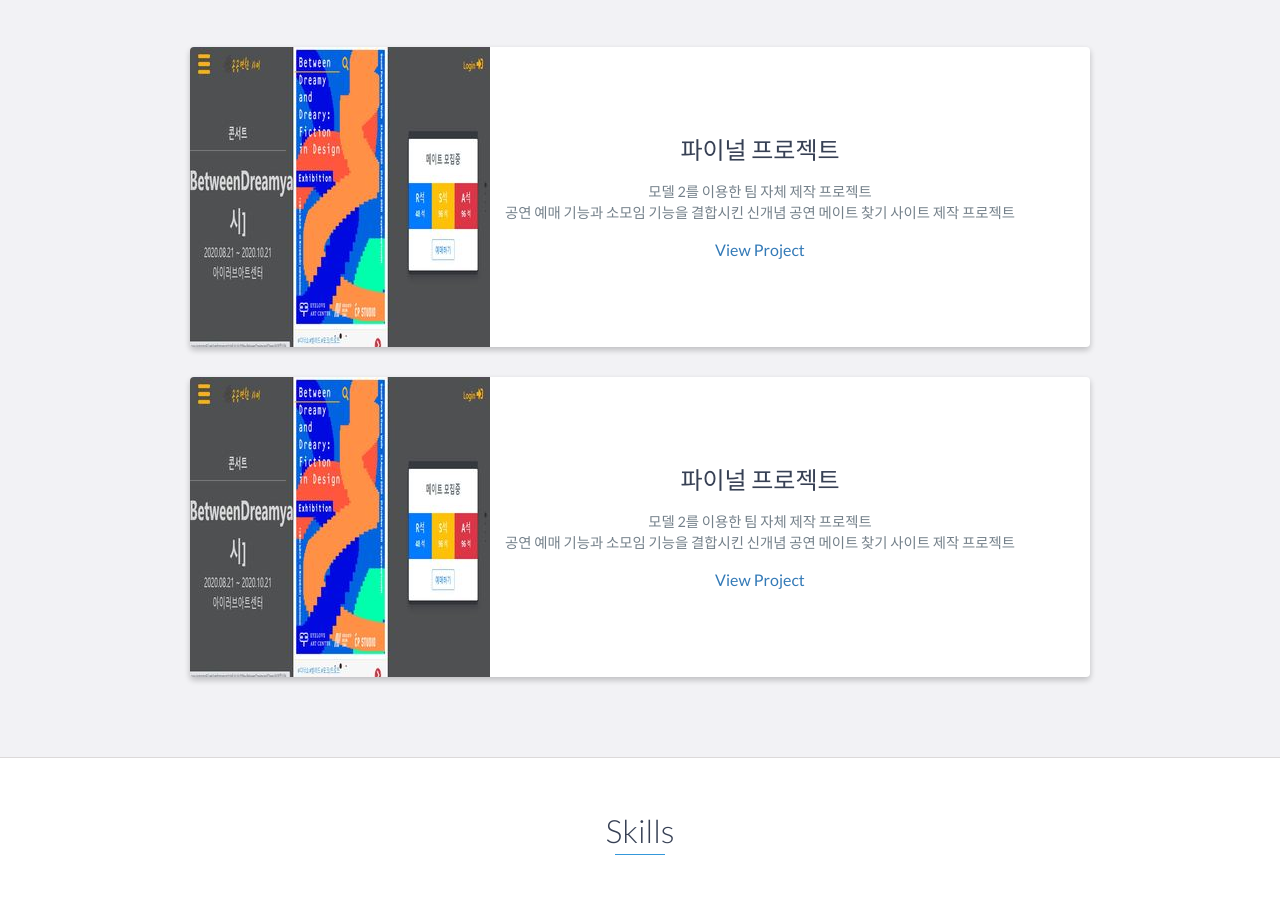
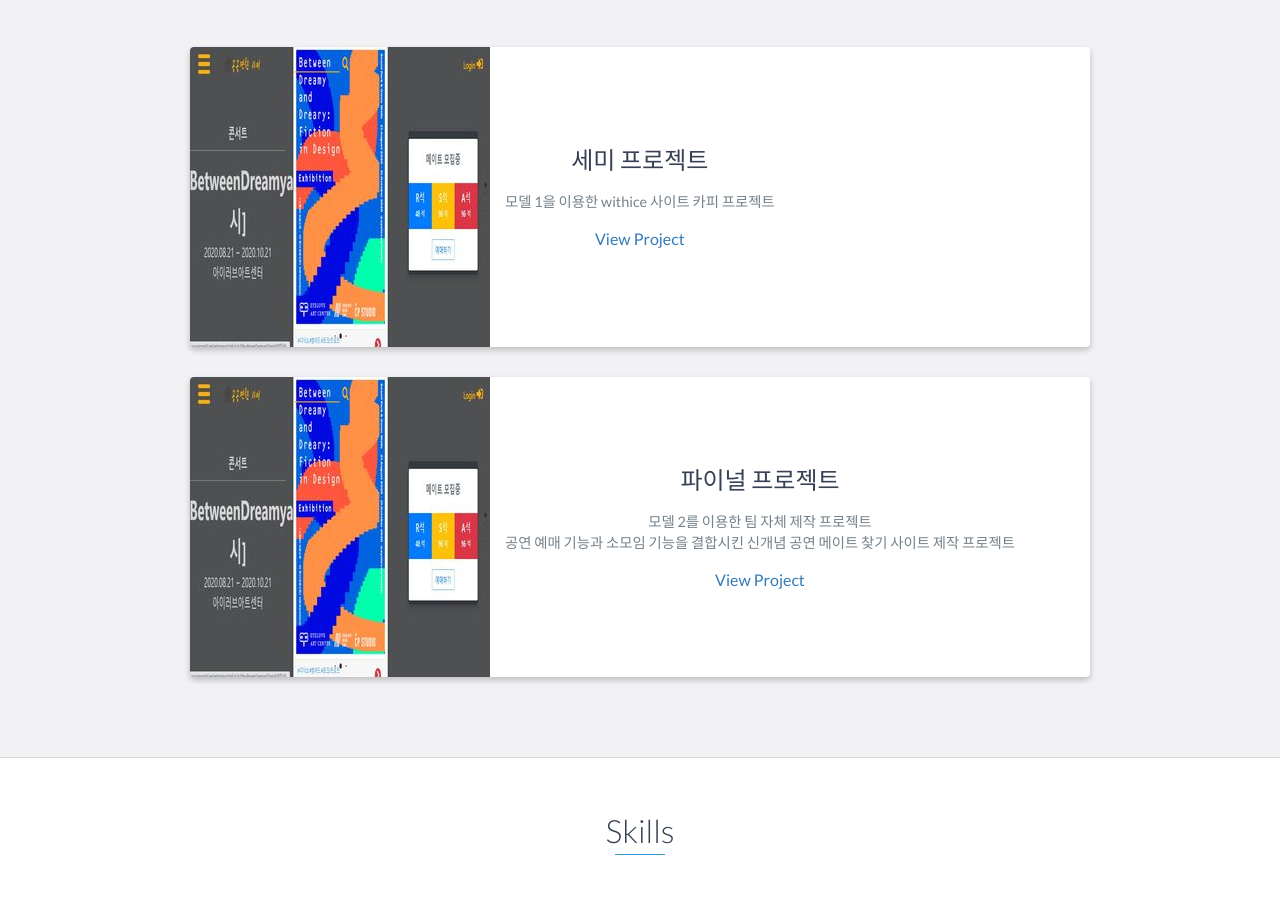
Before and after one commit to Wonmeeyeon/Wonmeeyeon.github.io, a website: page index.html in a window 1280 px wide. Shown: the part 2461-3362 px from the top of the page. Drawn offline with nearby package versions, Linux system fonts and the light colour scheme.

Commit message:
Update index.html

```diff
--- a/index.html
+++ b/index.html
@@ -164,10 +164,9 @@
                   </div>
                   <!-- End .project-image -->
                   <div class="project-info">
-                      <h3>파이널 프로젝트</h3>
+                      <h3>세미 프로젝트</h3>
                       <p>
-                        모델 2를 이용한 팀 자체 제작 프로젝트 </br>
-                        공연 예매 기능과 소모임 기능을 결합시킨 신개념 공연 메이트 찾기 사이트 제작 프로젝트
+                        모델 1을 이용한 withice 사이트 카피 프로젝트
                       </p>
                         <a href="https://github.com/Wonmeeyeon/JHTA/tree/master/web_workspace/withice" target="_blank">View Project</a>
                     </div>
```
